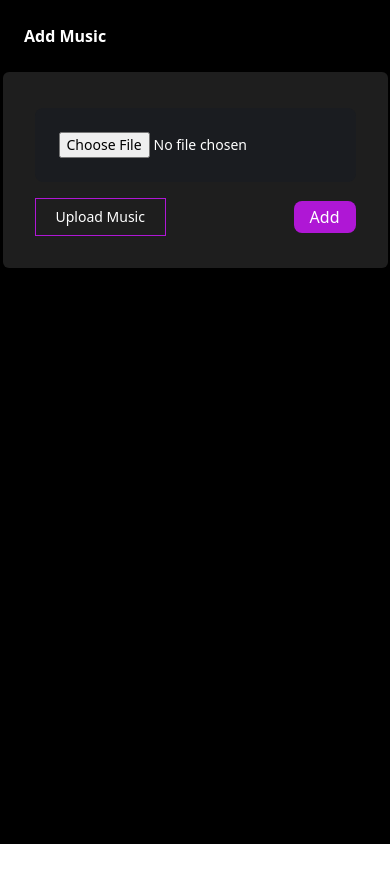
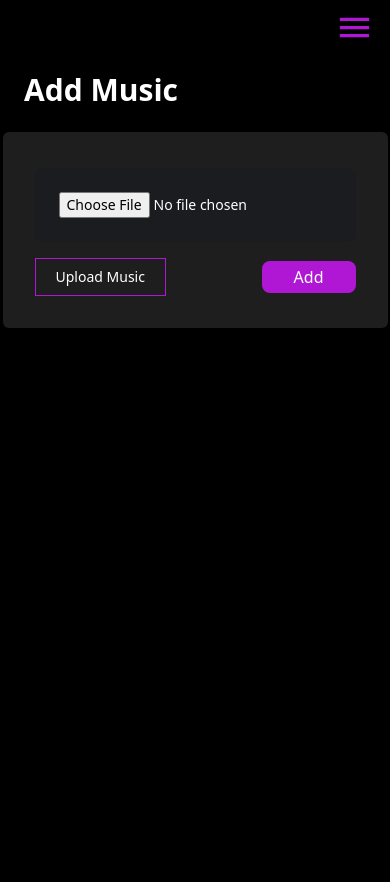
Before and after one commit to Eddieecodes/MusicBox, a React (Vite) app: page / in a window 390 px wide. Shown: the top 882 px of the page. Before the commit the page ends 844 px from the top, so only its background shows below. Built offline with nearby package versions, Linux system fonts and the light colour scheme.

Commit message:
changes made

```diff
--- a/src/App.jsx
+++ b/src/App.jsx
@@ -11,6 +11,7 @@ function App() {
   return (
     <div className="min-h-screen  bg-black text-white flex justify-center items-center">
      <Sidebar/>
+     <button className='fixed top-2 right-4 hover:cursor-pointer md:hidden'><img src="src/assets/hamburgerMenu.svg" alt="" /></button>
       <div className="flex-1  ml-0 md:ml-64">
         <MusicPlayer />
       </div>
--- a/src/components/Upload.jsx
+++ b/src/components/Upload.jsx
@@ -10,20 +10,23 @@ const Upload = ({ onUpload }) => {
   };
 
   return (
-  <div className="min-h-screen flex flex-col  ">
+  <div className="min-h-screen mt-12 md:mt-0 flex flex-col  ">
     <div className=" p-6">
-      <p className='font-semibold'>Add Music</p>
+      <p className='font-semibold text-3xl'>Add Music</p>
     </div>
   <div className="md:flex-1 flex justify-center items-center">
     <div className="flex flex-col bg-uploadBackground rounded-md p-8">
       <input
         type="file"
         onChange={handleFileUpload}
-        className="mt-1 block w-full text-sm text-white bg-gray-900/30 p-6 rounded-lg  cursor-pointer focus:outline-none"
+        className="mt-1  w-full text-sm text-white bg-gray-900/30 p-6 rounded-lg  cursor-pointer focus:outline-none"
+        id='fileInput'
       />
       <div className='flex mt-4 justify-between items-center'>
-        <label className="border border-customPurple px-5 py-2 text-sm font-medium  ">Upload Music</label>
-        <button className='bg-customPurple px-4 py-1 rounded-lg '>Add</button>
+        <button className="border border-customPurple px-5 py-2 text-sm font-medium  hover:cursor-pointer">Upload Music</button>
+        <button
+        onClick={() => document.getElementById('fileInput').click()}
+        className='bg-customPurple px-8 py-1 rounded-lg hover:cursor-pointer'>Add</button>
       </div>
     </div>
   </div>
```
Also changed, not shown: src/assets/hamburgerMenu.svg (added).
